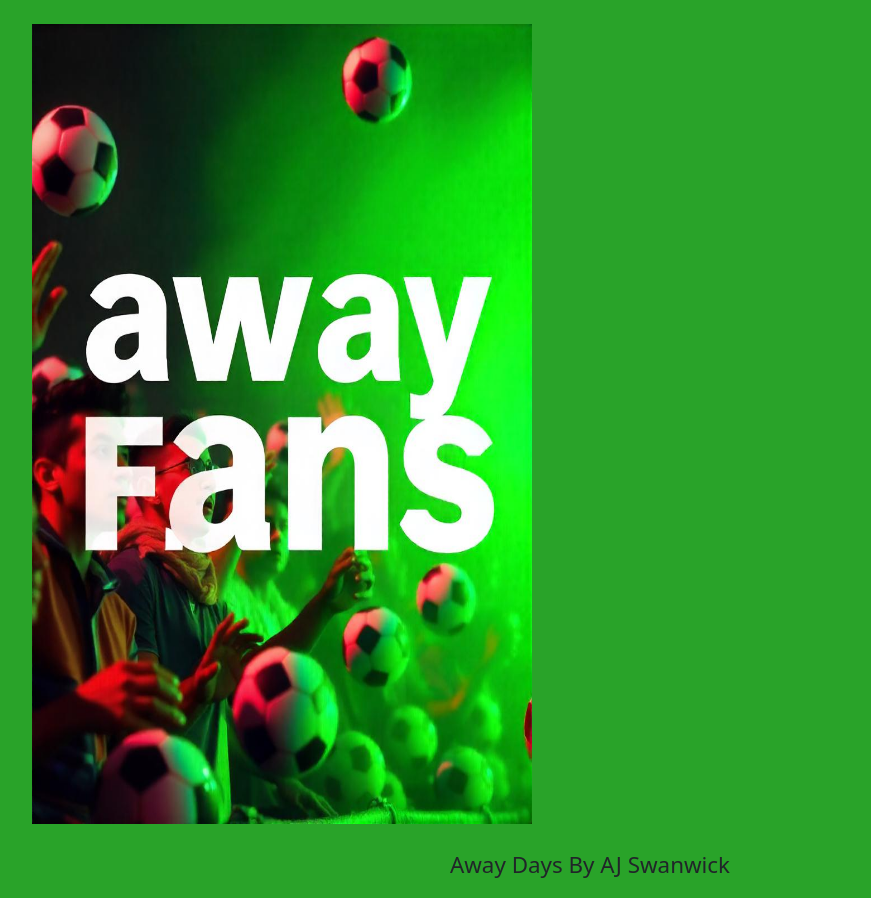
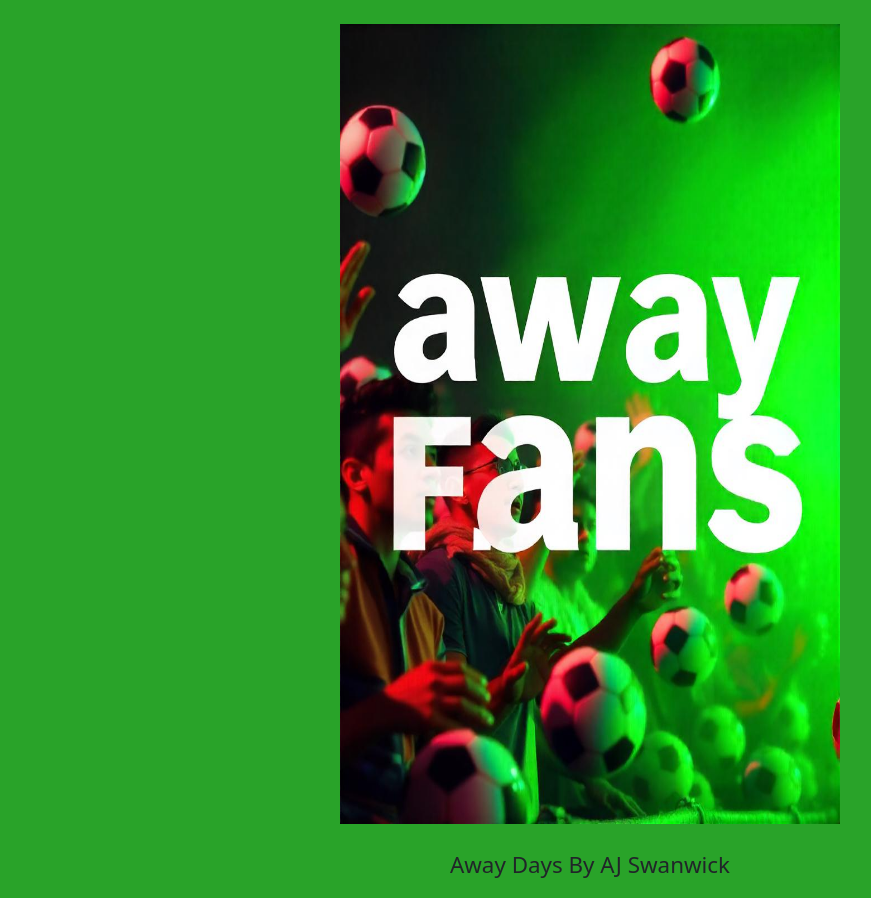
Before and after one commit to ajswanwick/away_days, a Django app: page / in a window 1280 px wide. Shown: the part 56-954 px from the top of the page, without its empty margins (50-921 px from the left). Run offline with Django 4.2, Linux system fonts and the light colour scheme.

Commit message:
update styles.css

```diff
--- a/static/css/style.css
+++ b/static/css/style.css
@@ -1,5 +1,7 @@
 body {
   background-color: #29a329;
+
+
 }
 
 
@@ -46,4 +48,11 @@ body {
 
 #id_password.form-control{
   width: 100%
+
 }
+
+img{
+  display: flex;
+  flex-direction: row;
+  justify-self: center;
+}
--- a/templates/home.html
+++ b/templates/home.html
@@ -1,7 +1,7 @@
 {% extends 'base.html' %}
 
 {% block content %}
-<div>
+<div class= 'hero'>
 <img src="/static/media/images/away_fans.jpeg" height = 800px width="500px">
 </div>
 {% endblock content%}
```
